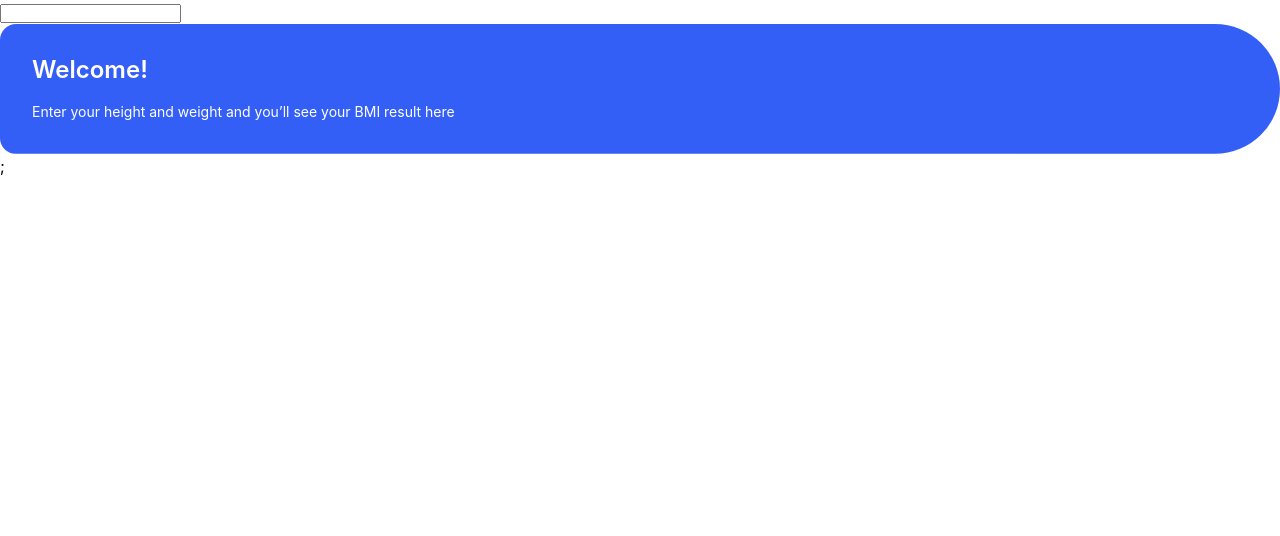
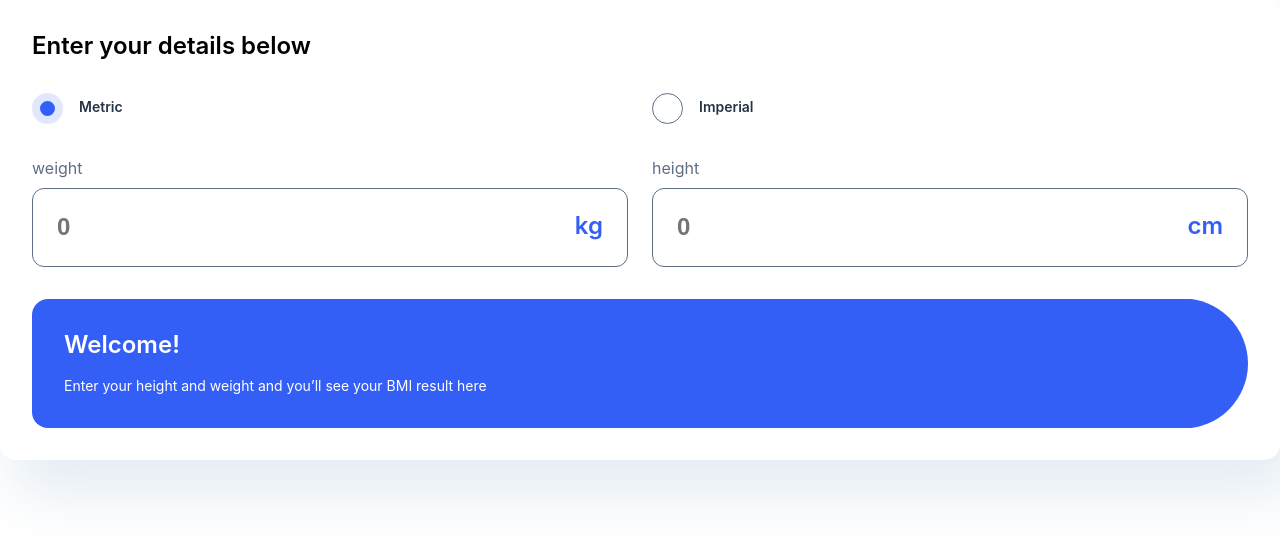
Before and after one commit to skhbabez/bmi-calculator, a React (Vite) app: page / in a window 1280 px wide. Shown: the top 536 px of the page. Built offline with nearby package versions, Linux system fonts and the light colour scheme; a web font is replaced by a local one.

Commit message:
Styled metric view

```diff
--- a/src/App.tsx
+++ b/src/App.tsx
@@ -1,15 +1,9 @@
-import { useState } from "react";
-import ResultBar from "./components/ResultBar/ResultBar";
+import CalculatorCard from "./layouts/CalculatorCard/CalculatorCard";
 
 function App() {
-  const [input, setInput] = useState<number>();
-
   return (
     <>
-      <input
-        onChange={(event) => setInput(Number(event.currentTarget.value))}
-      />
-      <ResultBar bmi={input}></ResultBar>;
+      <CalculatorCard />
     </>
   );
 }
--- a/src/components/UnitInput/UnitInput.module.css
+++ b/src/components/UnitInput/UnitInput.module.css
@@ -1,4 +1,7 @@
-.container > input {
+.container {
+  position: relative;
+  & > input {
+    inline-size: 100%;
     font-size: inherit;
     font-weight: inherit;
     letter-spacing: inherit;
@@ -13,11 +16,14 @@
       --border-color: var(--blue-500);
     }
   }
+}
 
 .unit {
+  position: absolute;
   pointer-events: none;
   display: inline-block;
+  top: 50%;
   margin-inline-start: -25px;
-  transform: translateX(-100%);
+  transform: translate(-100%, -50%);
   color: var(--blue-500);
 }
--- a/src/components/UnitInput/UnitInput.tsx
+++ b/src/components/UnitInput/UnitInput.tsx
@@ -9,7 +9,7 @@ interface UnitInputProps
 
 const UnitInput = ({ className, unit, ...props }: UnitInputProps) => {
   return (
-    <span className={clsx(styles.container, "text-l-sb")}>
+    <span className={clsx(styles.container, "text-ml-sb")}>
       <input type="text" {...props} />
       <span className={styles.unit} aria-hidden="true">
         {unit}
--- a/src/index.css
+++ b/src/index.css
@@ -34,6 +34,7 @@ fieldset {
   --blue-500: #345ff6;
   --blue-900: #253347;
   --blue-500: #345ff6;
+  --white: #ffffff;
   --space-12: 0.75rem;
   --space-16: 1rem;
   --space-24: 1.5rem;
@@ -44,6 +45,10 @@ body {
   line-height: 1.5;
   font-family: var(--font-base);
   font-size: 1rem;
+}
+
+legend {
+  color: var(--grey-500);
 }
 .text-s {
   font-size: 0.875rem;
--- a/src/layouts/CalculatorCard/CalculatorCard.module.css
+++ b/src/layouts/CalculatorCard/CalculatorCard.module.css
@@ -0,0 +1,32 @@
+.card {
+  border-radius: 1rem;
+  background-color: var(--white);
+  /* @link https://utopia.fyi/clamp/calculator?a=375,768,24—32 */
+  padding: clamp(1.5rem, 1.0229rem + 2.0356vw, 2rem);
+  display: flex;
+  flex-direction: column;
+  gap: clamp(1.5rem, 1.0229rem + 2.0356vw, 2rem);
+  box-shadow: 1rem 2rem 3.5rem 0 hsla(211, 40%, 69%, 25%);
+}
+
+.unitselector {
+  display: flex;
+  gap: 1.5rem;
+  justify-content: space-between;
+  & > * {
+    flex: 1;
+  }
+}
+
+.metricview {
+  display: flex;
+  flex-wrap: wrap;
+  gap: 1.5rem;
+  & > * {
+    min-inline-size: 280px;
+    flex: 1;
+  }
+  & legend {
+    margin-block-end: 0.5rem;
+  }
+}
--- a/src/layouts/CalculatorCard/CalculatorCard.tsx
+++ b/src/layouts/CalculatorCard/CalculatorCard.tsx
@@ -55,10 +55,11 @@ const CalculatorCard = () => {
     setCm(Math.round(height) * 100);
   };
   return (
-    <>
-      <h2 id={formId}>Enter your details below</h2>
-      <form noValidate aria-labelledby={formId}>
-        <fieldset>
+    <form className={styles.card} noValidate aria-labelledby={formId}>
+      <h2 className="text-ml-sb " id={formId}>
+        Enter your details below
+      </h2>
+      <fieldset className={styles.unitselector}>
         <legend className="sr-only">Choose a Unit</legend>
         <Label>
           <SelectionButton
@@ -101,7 +102,6 @@ const CalculatorCard = () => {
         weight={kilograms}
       ></ResultBar>
     </form>
-    </>
   );
 };
 
@@ -117,7 +117,7 @@ const MetricView = ({
   onWeightChange: (weight: number) => void;
 }) => {
   return (
-    <>
+    <div className={styles.metricview}>
       <fieldset>
         <legend>weight</legend>
         <Label>
@@ -146,7 +146,7 @@ const MetricView = ({
           />
         </Label>
       </fieldset>
-    </>
+    </div>
   );
 };
 const ImperialView = ({
```
Also changed, not shown: 1 other file (tests, documents, lock files or other folders). Lines whose indentation alone changed are shown as unchanged.
